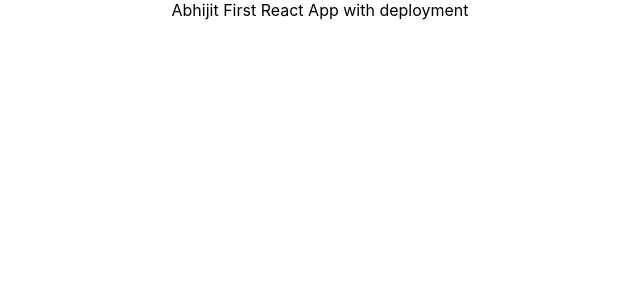
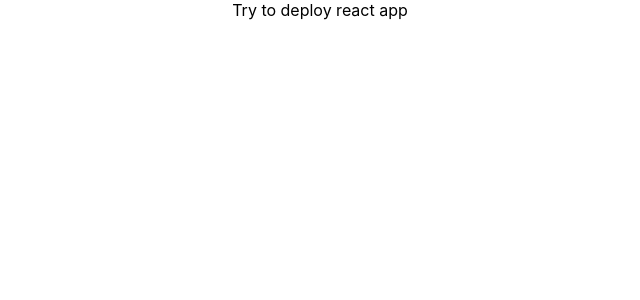
Before and after one commit to ashinde1721/Interview_preparation_react, a React (Create React App) app: page / in a window 1280 px wide. Shown: the top 300 px of the page, without its empty margins (320-960 px from the left). Built offline with nearby package versions, Linux system fonts and the light colour scheme.

Commit message:
changed settings

```diff
--- a/src/App.js
+++ b/src/App.js
@@ -4,7 +4,7 @@ import './App.css';
 function App() {
   return (
     <div className="App">
-     Abhijit First React App with deployment
+     Try to deploy react app
     </div>
   );
 }
```
